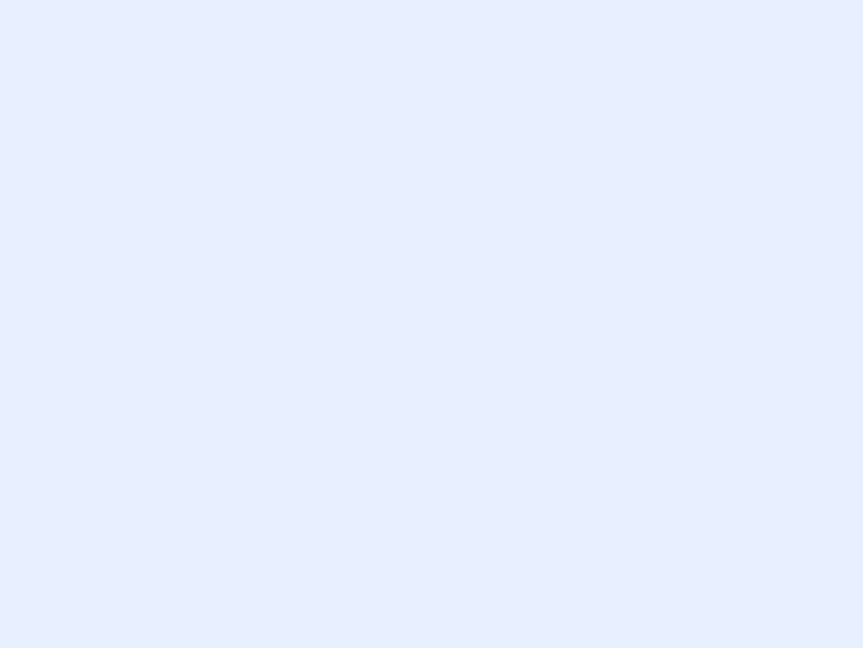
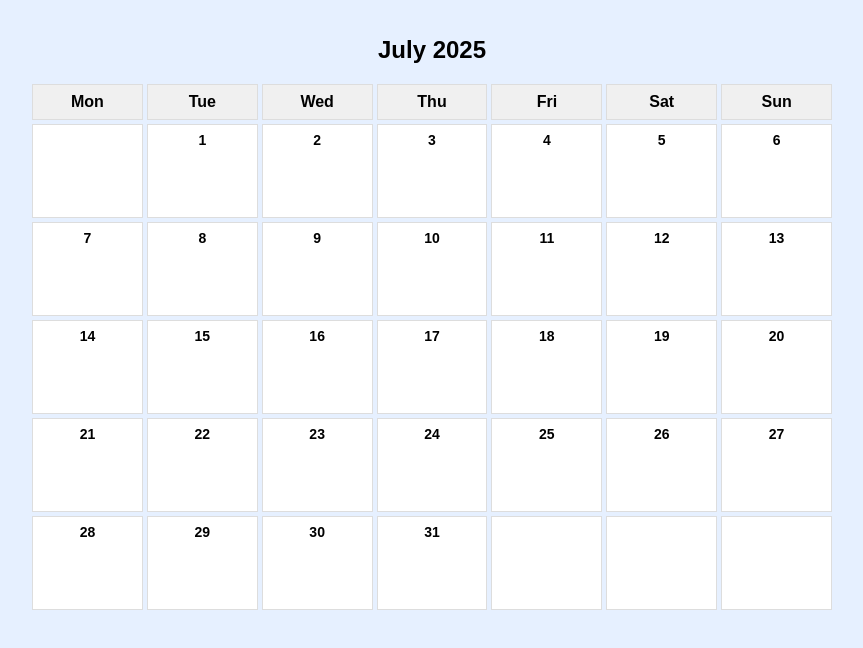
Before and after one commit to Nevin10son/pfactorial-patient-appointment-frontend, a React (Create React App) app: page /usercalender in a window 1280 px wide. Before the commit this address had no page. Shown: the top 648 px of the page, without its empty margins (208-1071 px from the left). Built offline with nearby package versions, Linux system fonts and the light colour scheme.

Commit message:
calender UI completed

```diff
--- a/package.json
+++ b/package.json
@@ -7,7 +7,10 @@
     "@testing-library/jest-dom": "^6.6.3",
     "@testing-library/react": "^16.3.0",
     "@testing-library/user-event": "^13.5.0",
+    "date-fns": "^4.1.0",
     "react": "^19.1.0",
+    "react-big-calendar": "^1.19.4",
+    "react-calendar": "^6.0.0",
     "react-dom": "^19.1.0",
     "react-router-dom": "^7.6.3",
     "react-scripts": "5.0.1",
--- a/src/App.js
+++ b/src/App.js
@@ -2,6 +2,7 @@ import logo from './logo.svg';
 import './App.css';
 import LoginComponent from './components/LoginComponent';
 import { BrowserRouter, Route, Routes } from 'react-router-dom';
+import Calender from './components/Calender'
 
 function App() {
   return (
@@ -9,6 +10,7 @@ function App() {
       <BrowserRouter>
       <Routes>
         <Route path="/" element = {<LoginComponent/>}/>
+        <Route path="/usercalender" element = {<Calender/>}/>
         </Routes>
         </BrowserRouter>
 
--- /dev/null
+++ b/src/components/Calender.css
@@ -0,0 +1,33 @@
+.calendar-container {
+  max-width: 800px;
+  margin: auto;
+  padding: 1rem;
+  font-family: Arial, sans-serif;
+}
+
+.calendar-grid {
+  display: grid;
+  grid-template-columns: repeat(7, 1fr);
+  gap: 4px;
+}
+
+.calendar-header {
+  font-weight: bold;
+  text-align: center;
+  padding: 8px 0;
+  background-color: #f0f0f0;
+  border: 1px solid #ddd;
+}
+
+.calendar-cell {
+  min-height: 80px;
+  border: 1px solid #ddd;
+  padding: 6px;
+  vertical-align: top;
+  background-color: #fff;
+}
+
+.calendar-cell span {
+  font-size: 14px;
+  font-weight: bold;
+}
--- /dev/null
+++ b/src/components/Calender.jsx
@@ -0,0 +1,66 @@
+import React, { useState } from 'react';
+import { useNavigate } from 'react-router-dom';
+import './Calender.css';
+
+const Calender = () => {
+  const [currentDate, setCurrentDate] = useState(new Date());
+  const navigate = useNavigate();
+
+  const year = currentDate.getFullYear();
+  const month = currentDate.getMonth();
+
+  const firstDayOfMonth = new Date(year, month, 1);
+  const firstDayIndex = (firstDayOfMonth.getDay() + 6) % 7;
+
+  const daysInMonth = new Date(year, month + 1, 0).getDate();
+
+  const calendarDays = [];
+
+  for (let i = 0; i < firstDayIndex; i++) {
+    calendarDays.push(null);
+  }
+
+  for (let d = 1; d <= daysInMonth; d++) {
+    calendarDays.push(new Date(year, month, d));
+  }
+
+  while (calendarDays.length % 7 !== 0) {
+    calendarDays.push(null);
+  }
+
+  const weeks = [];
+  for (let i = 0; i < calendarDays.length; i += 7) {
+    weeks.push(calendarDays.slice(i, i + 7));
+  }
+
+  const handleDateClick = (date) => {
+    const formatted = date.toISOString().split('T')[0];
+    navigate('/appointments/${formatted}');
+  };
+
+  return (
+    <div className="calendar-container">
+      <h2>{currentDate.toLocaleString('default', { month: 'long' })} {year}</h2>
+      <div className="calendar-grid">
+        {['Mon', 'Tue', 'Wed', 'Thu', 'Fri', 'Sat', 'Sun'].map((day) => (
+          <div className="calendar-header" key={day}>{day}</div>
+        ))}
+
+        {weeks.map((week, wi) =>
+          week.map((date, di) => (
+            <div
+              className="calendar-cell"
+              key={`${wi}-${di}`}
+              onClick={() => date && handleDateClick(date)}
+              style={{ cursor: date ? 'pointer' : 'default' }}
+            >
+              {date ? <span>{date.getDate()}</span> : ''}
+            </div>
+          ))
+        )}
+      </div>
+    </div>
+  );
+};
+
+export default Calender;
```
Also changed, not shown: 1 other file (tests, documents, lock files or other folders).
